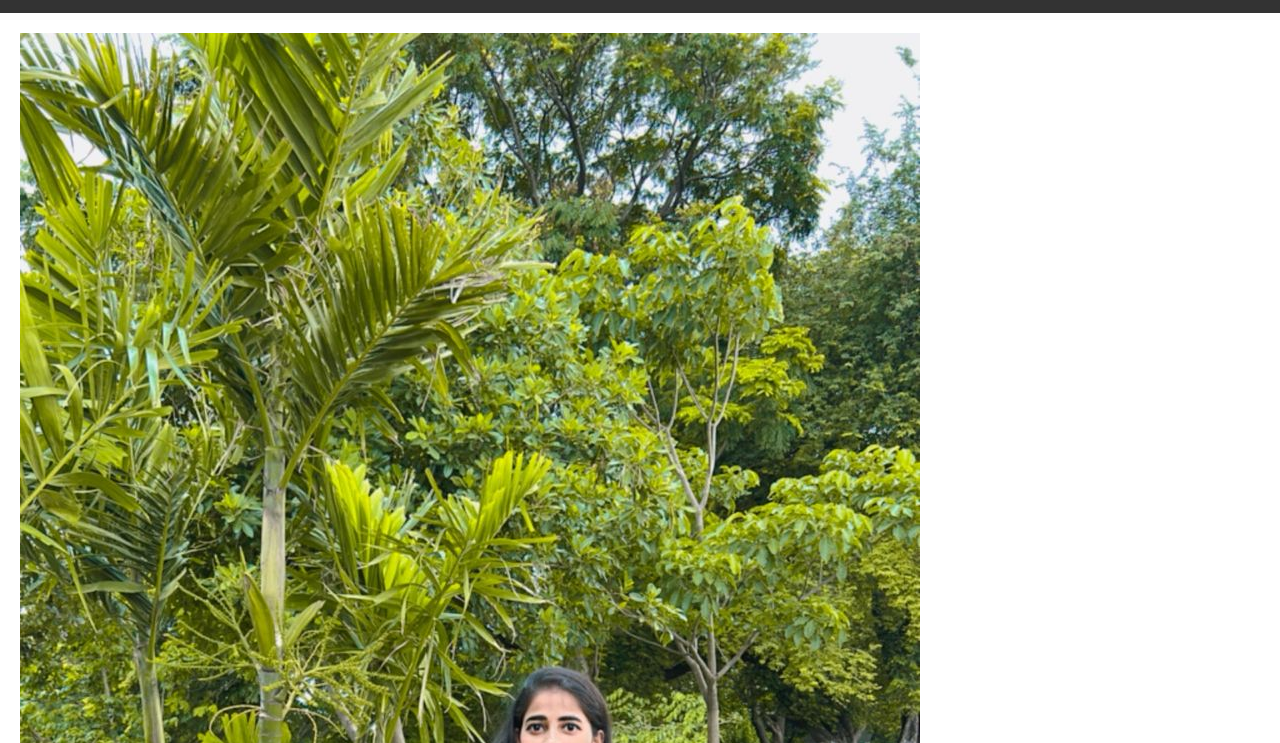
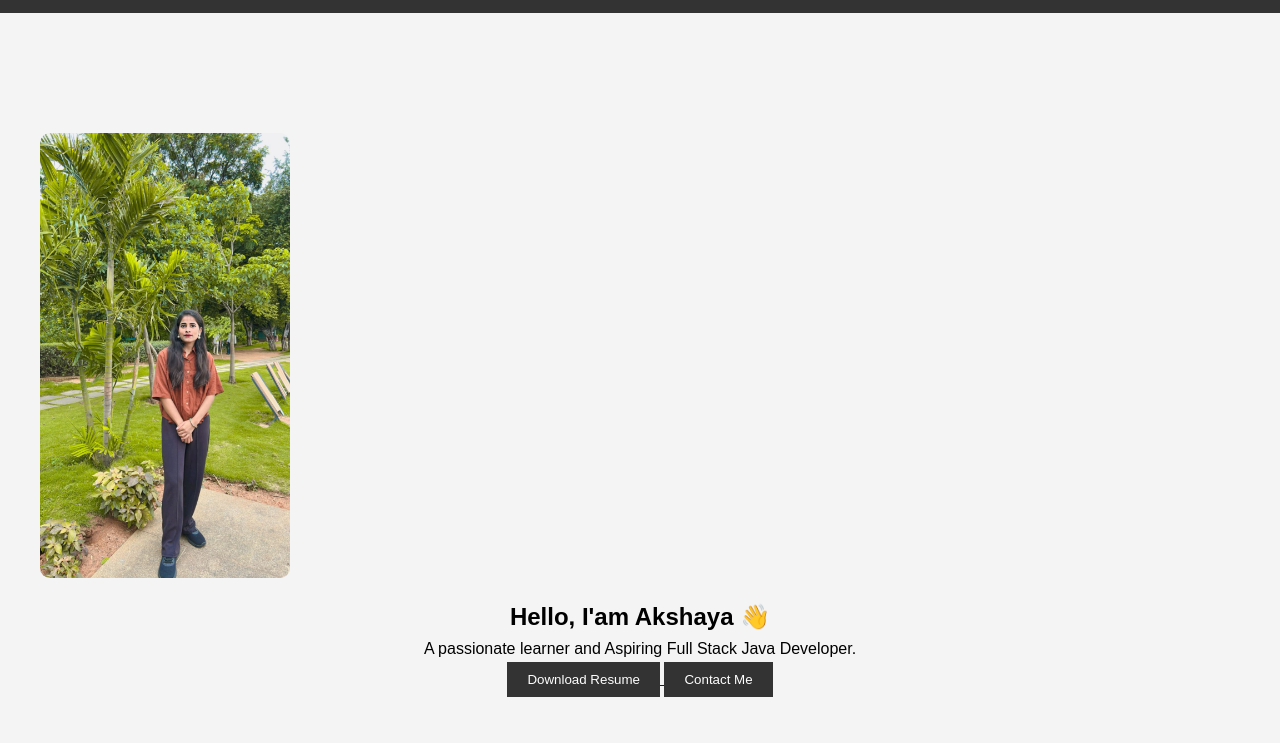
Before and after one commit to Akshaya-Mancha/My-Portfolio, a plain HTML site: page index.html in a window 1280 px wide. Shown: the part 57-800 px from the top of the page. Drawn offline with Linux system fonts and the light colour scheme.

Commit message:
Update portfolio sections

```diff
--- a/index.html
+++ b/index.html
@@ -21,15 +21,7 @@
       </ul>
     </nav>
   </header>
-  <!-- Left Side Images -->
-<div class="left-images">
-  <img src="images/profile.jpg" alt="Profile Photo">
-  <img src="images/about-photo.jpg" alt="About Photo">
-</div>
-
-
-
-  <!-- git test update -->
+ <!-- git test update -->
   <section id="hero">
    <div class="left-images">
     <img src="images/profile.jpg" alt="Profile Photo" class="medium-img">
```
